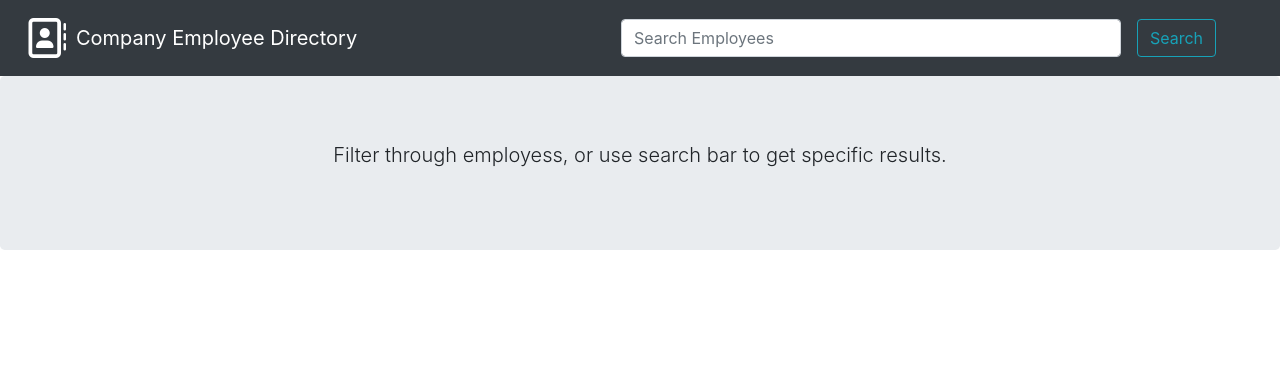
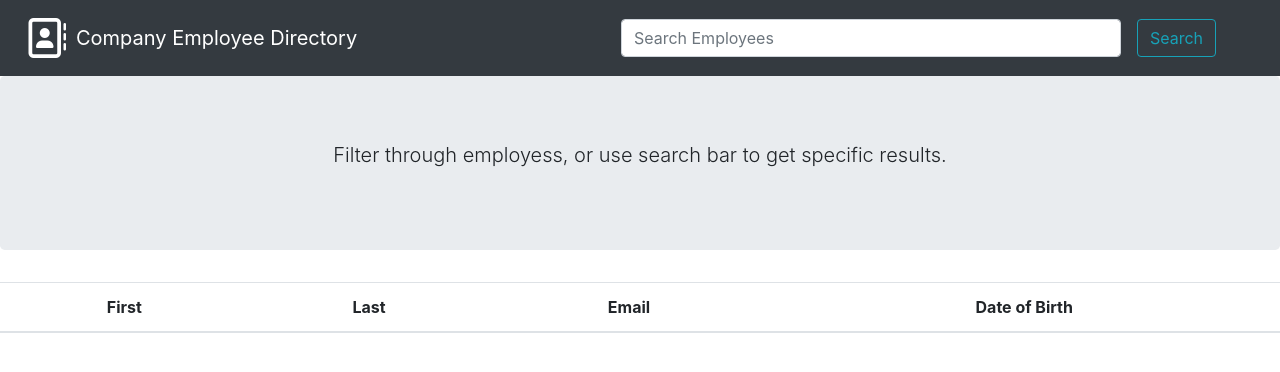
Before and after one commit to mr-andersen523/homework19, a React (Create React App) app in the folder employee-directory/: page / in a window 1280 px wide. Shown: the top 372 px of the page. Built offline with nearby package versions, Linux system fonts and the light colour scheme.

Commit message:
added table template function

```diff
--- /dev/null
+++ b/employee-directory/src/components/Table.js
@@ -0,0 +1,24 @@
+import React from "react";
+
+function Table(prop) {
+return (
+    <table class="table table-striped text-center table-hover">
+<thead>
+    <tr>
+    <th scope="col">First</th>
+    <th scope="col">Last</th>
+    <th scope="col">Email</th>
+    <th scope="col">Date of Birth</th>
+
+    </tr>
+</thead>
+<tbody>
+
+</tbody>
+</table>
+
+
+);
+}
+
+export default Table;
--- a/employee-directory/src/components/pages/Home.js
+++ b/employee-directory/src/components/pages/Home.js
@@ -1,11 +1,13 @@
 import React from "react";
 import NavTabs from "../NavTabs"
 import Jumbotron from "../Jumbotron"
+import Table from "../Table";
 
 const Home = () => (
 <div>
 <NavTabs></NavTabs>
 <Jumbotron></Jumbotron>
+<Table></Table>
 </div>
 );
 
```
